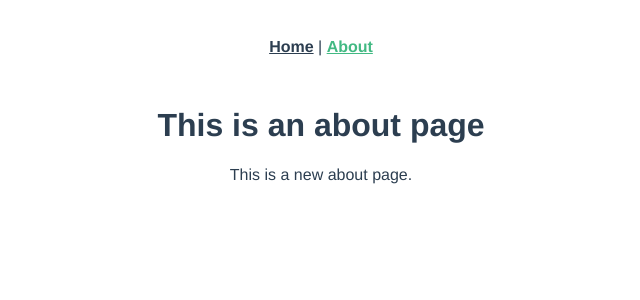
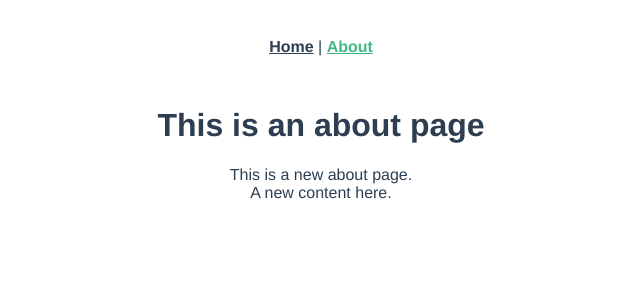
Before and after one commit to zh6ziq/git-learning, a Vue app: page /about in a window 1280 px wide. Shown: the top 300 px of the page, without its empty margins (319-959 px from the left). Built offline with nearby package versions, Linux system fonts and the light colour scheme.

Commit message:
commit helloworld

```diff
--- a/src/components/HelloAbout.vue
+++ b/src/components/HelloAbout.vue
@@ -1,5 +1,8 @@
 <template>
-  <div>This is a new about page.</div>
+  <div>
+    <div>This is a new about page.</div>
+    <div>A new content here.</div>
+  </div>
 </template>
 
 <script>
```
